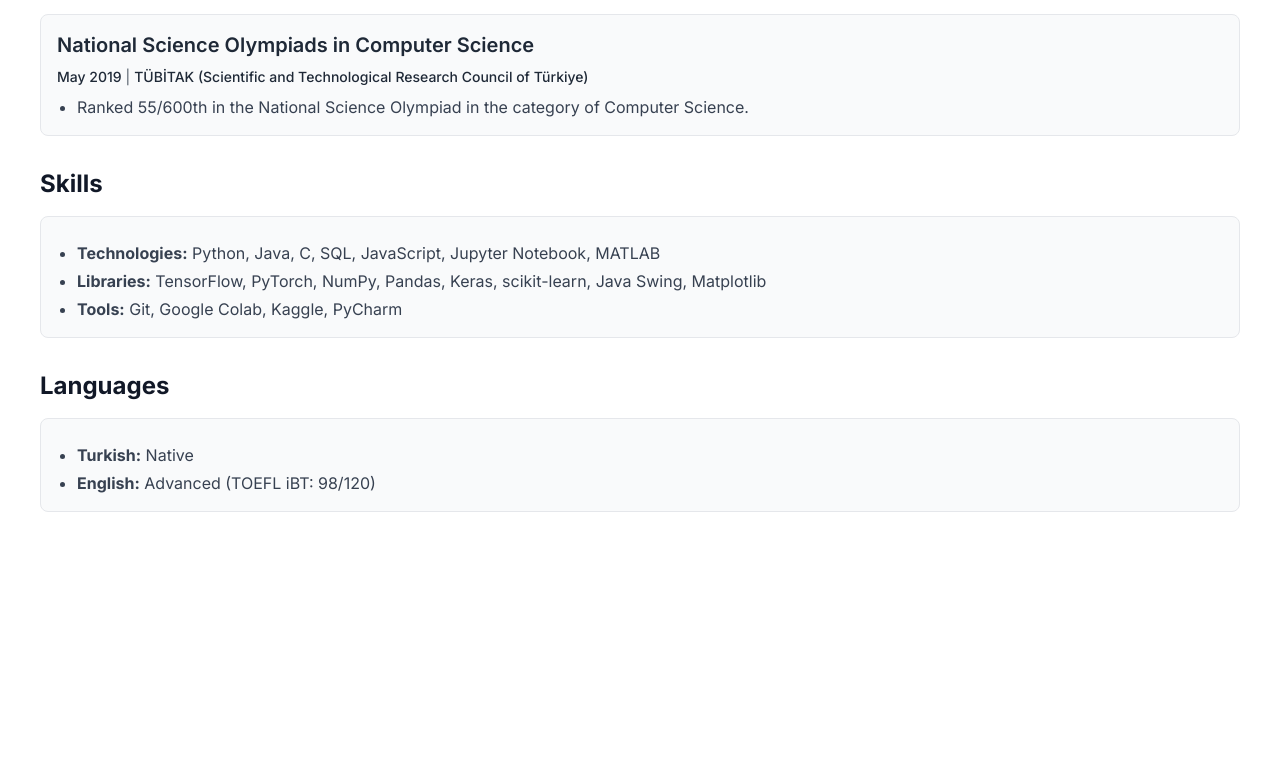
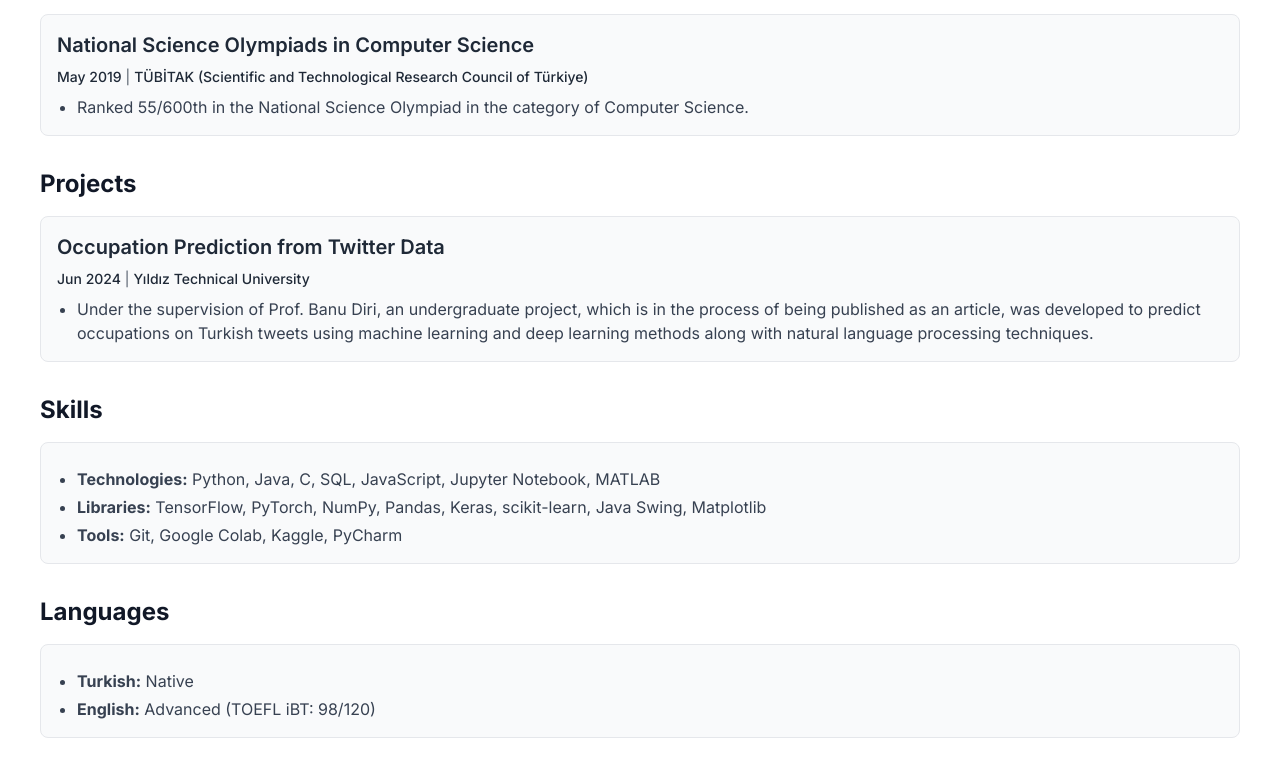
Before and after one commit to tolgaizdas/personal-website, a Next.js app: page / in a window 1280 px wide. Shown: the part 1140-1916 px from the top of the page. Before the commit the page ends 1724 px from the top, so only its background shows below. Built offline with nearby package versions, Linux system fonts and the light colour scheme.

Commit message:
added new project

```diff
--- a/src/app/page.js
+++ b/src/app/page.js
@@ -79,6 +79,19 @@ export default function Home() {
     ],
   };
 
+  const projects = {
+    header: "Projects",
+    subsections: [
+      {
+        header: "Occupation Prediction from Twitter Data",
+        date: "Jun 2024",
+        company: "Yıldız Technical University",
+        location: "",
+        description: ["Under the supervision of Prof. Banu Diri, an undergraduate project, which is in the process of being published as an article, was developed to predict occupations on Turkish tweets using machine learning and deep learning methods along with natural language processing techniques."],
+      },
+    ],
+  };
+
   const skills = {
     header: "Skills",
     subsections: [
@@ -119,6 +132,7 @@ export default function Home() {
       <Section {...education} />
       <Section {...experience} />
       <Section {...accomplishments} />
+      <Section {...projects} />
       <Section {...skills} />
       <Section {...languages} />
     </div>
```
